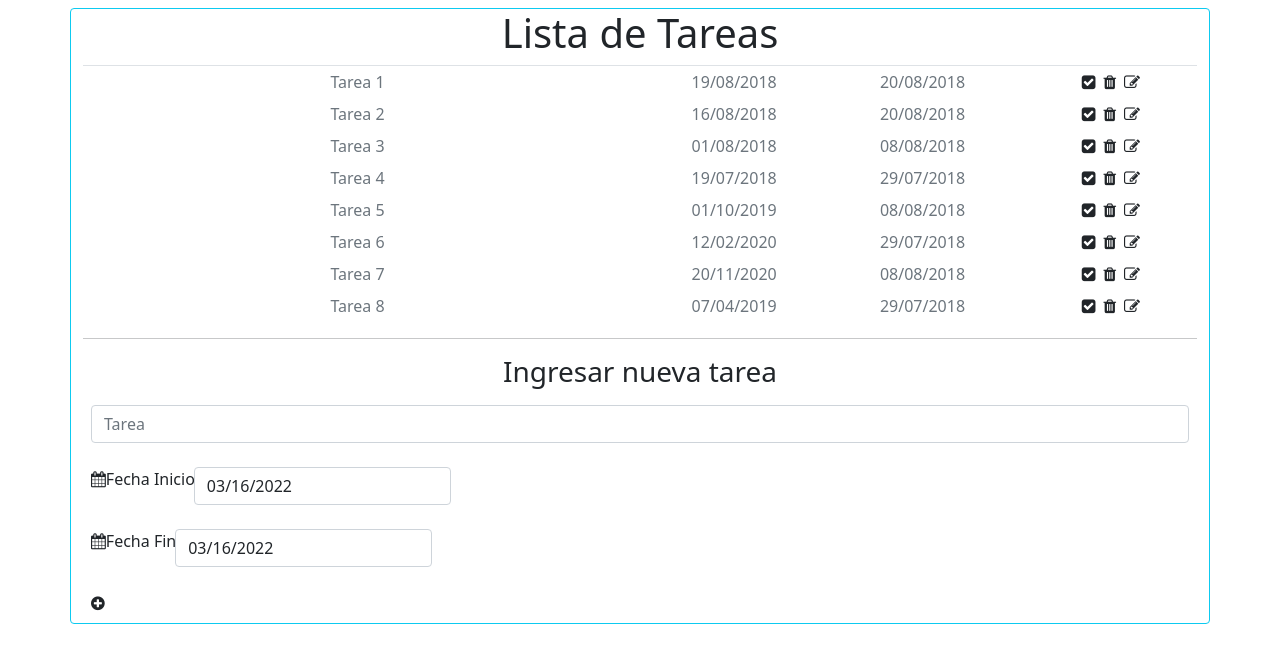
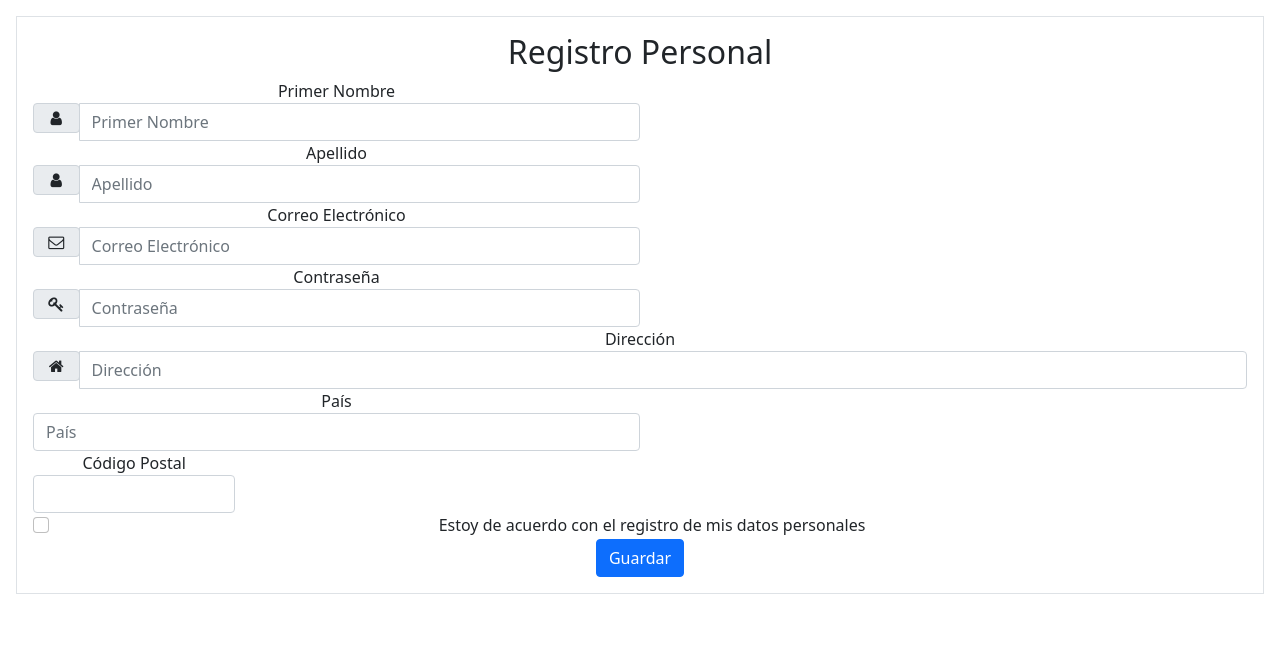
Before and after one commit to Juan-David-Orozco/class-components-react, a React (Create React App) app: page / in a window 1280 px wide. Shown: the top 662 px of the page. Built offline with nearby package versions, Linux system fonts and the light colour scheme; no server answers.

Commit message:
formulario registro - 1

```diff
--- /dev/null
+++ b/src/App_Registro.js
@@ -0,0 +1,17 @@
+import React, { Component } from 'react'
+import './App.css';
+import Form from './Form'
+
+export default class App_Registro extends Component {
+  render() {
+    return (
+      <div className="App">
+        <Form
+          formName='Registro Personal' input1='Primer Nombre' input2='Apellido'
+          input3='Correo Electrónico' input4='Contraseña' input5='Dirección'
+          input6='País' input7='Código Postal' buttonName='Guardar'
+        />
+      </div>
+    )
+  }
+}
--- /dev/null
+++ b/src/Form.js
@@ -0,0 +1,127 @@
+import React, { Component } from 'react'
+import Paises from './Paises'
+import '../node_modules/bootstrap/dist/css/bootstrap.css'
+import '../node_modules/font-awesome/css/font-awesome.css'
+
+export default class Form extends Component {
+
+  constructor(props){
+    super(props);
+    this.state = {
+      buscarPais:''
+    }
+  }
+
+  manejoOnChange = (e) => {
+    const nombrePais = e.target.value;
+    if (nombrePais.length > 2){
+      this.setState({buscarPais:nombrePais});
+    }
+  }
+
+  colocarPais = (nombrePais) => {
+    document.getElementById('pais').value = nombrePais;
+    this.setState({buscarPais:''})
+  }
+
+  componentDidMount(){
+    fetch('http://api.geonames.org/countryInfoJSON?lang=es&username=react_example')
+      .then((response) => {
+        return response.json();
+      })
+      .then((paisesJson) => {
+          this.setState({paises:paisesJson})
+      })
+  }
+
+
+  render() {
+    var paises = ''
+    if (this.state.buscarPais) {
+      paises = <Paises
+                buscarPais={this.state.buscarPais}
+                colocarPais={this.colocarPais}
+                paises={this.state.paises}
+              />;
+    }
+    return (
+      <div class='border m-3 p-3'>
+        <h2>{this.props.formName}</h2>
+        <div class="form-row">
+          <div class="form-group col-md-6">
+            <label for="inputName1">{this.props.input1}</label>
+            <div class='input-group'>
+              <div class="input-group-prepend">
+                <span class="input-group-text"><i class="fa fa-user fa-fw"></i></span>
+              </div>
+              <input type="text" class="form-control" id="inputFirstName" placeholder={this.props.input1} />
+            </div>
+          </div>
+          <div class="form-group col-md-6">
+            <label for="lastName">{this.props.input2}</label>
+            <div class='input-group'>
+              <div class="input-group-prepend">
+                <span class="input-group-text"><i class="fa fa-user fa-fw"></i></span>
+              </div>
+              <input type="text" class="form-control" id="inputLastName" placeholder={this.props.input2} />
+            </div>
+          </div>
+        </div>
+        <div class="form-row">
+          <div class="form-group col-md-6">
+            <label for="inputEmail4">{this.props.input3}</label>
+            <div class='input-group'>
+              <div class="input-group-prepend">
+                <span class="input-group-text"><i class="fa fa-envelope-o fa-fw"></i></span>
+              </div>
+              <input type="email" class="form-control" id="inputEmail4" placeholder={this.props.input3} />
+            </div>
+          </div>
+          <div class="form-group col-md-6">
+            <label for="inputPassword4">{this.props.input4}</label>
+            <div class='input-group'>
+              <div class="input-group-prepend">
+                <span class="input-group-text"><i class="fa fa-key fa-fw"></i></span>
+              </div>
+              <input type="password" class="form-control" id="inputPassword4" placeholder={this.props.input4} />
+            </div>
+          </div>
+        </div>
+        <div class="form-group">
+          <label for="inputAddress">{this.props.input5}</label>
+          <div class='input-group'>
+            <div class="input-group-prepend">
+              <span class="input-group-text"><i class="fa fa-home fa-fw"></i></span>
+            </div>
+            <input type="text" className="form-control" id="inputAddress" placeholder={this.props.input5} />
+          </div>
+        </div>
+        <div class="form-row">
+          <div class="form-group col-md-6">
+            <label for="inputCity">{this.props.input6}</label>
+            <input className="form-control" type='text' placeholder='País' id='pais'
+              onChange={this.manejoOnChange} />
+            <div className='row'>
+              <div className='col-md-12'>
+                {paises}
+              </div>
+            </div>
+          </div>
+          <div class="form-group col-md-2">
+            <label for="inputZip">{this.props.input7}</label>
+            <input type="text" class="form-control" id="inputZip" />
+          </div>
+        </div>
+        <div class="form-group">
+          <div class="form-check">
+            <input class="form-check-input" type="checkbox" id="gridCheck" />
+            <label class="form-check-label" for="gridCheck">
+              Estoy de acuerdo con el registro de mis datos personales
+            </label>
+          </div>
+        </div>
+        <button type="submit" class="btn btn-primary">{this.props.buttonName}</button>
+      </div>
+    )
+  }
+}
--- /dev/null
+++ b/src/Pais.js
@@ -0,0 +1,18 @@
+import React, { Component } from 'react'
+
+export default class Pais extends Component {
+  manejoOnClick = (e,countryName) => {
+    this.props.colocarPais(countryName);
+  }
+  render() {
+    return (
+      <button
+        type="button" className="list-group-item list-group-item-action"
+        id={this.props.countryName}
+        onClick={(e) => this.manejoOnClick(e, this.props.countryName)}
+      >
+        {this.props.countryName}
+      </button>
+    )
+  }
+}
--- /dev/null
+++ b/src/Paises.js
@@ -0,0 +1,40 @@
+import React, { Component } from 'react'
+import Pais from './Pais';
+import '../node_modules/bootstrap/dist/css/bootstrap.css'
+import '../node_modules/font-awesome/css/font-awesome.css'
+
+export default class Paises extends Component {
+
+  constructor(props){
+    super(props);
+    this.state = {
+      paises: this.props.paises
+    }
+  }
+
+  colocarPais = (nombrePais) => {
+    this.props.colocarPais(nombrePais);
+  }
+
+  render() {
+    var paises = <option>Seleccione un País</option>
+    if (this.props.buscarPais){
+      if (this.state.paises) {
+        paises = this.state.paises.geonames.map((pais, index) => {
+          if (pais.countryName.toUpperCase().indexOf(this.props.buscarPais.toUpperCase())===0)
+            return (
+              <Pais countryCode={pais.countryCode} countryName={pais.countryName} key={index}
+                colocarPais={this.colocarPais}/>
+            )
+        })
+      }
+    }
+
+    return (
+      <div className='list-group' id='lista_paises'>
+        {paises}
+      </div>
+    )
+  }
+
+}
--- a/src/index.js
+++ b/src/index.js
@@ -1,7 +1,8 @@
 import React from 'react';
 import ReactDOM from 'react-dom';
 import './index.css';
-import App from './App';
+//import App from './App';
+import AppRegistro from './App_Registro'
 import reportWebVitals from './reportWebVitals';
 
 const tasks = [
@@ -15,12 +16,22 @@ const tasks = [
     {actividad:'Tarea 8', fechaIni:'07/04/2019', fechaFin:'29/07/2018',complete:false}
 ]
 
+/*
 ReactDOM.render(
   <React.StrictMode>
     <App tasks={tasks}/>
   </React.StrictMode>,
   document.getElementById('root')
 );
+*/
+
+ReactDOM.render(
+  <React.StrictMode>
+    <AppRegistro />
+  </React.StrictMode>,
+  document.getElementById('root')
+);
+
 
 // If you want to start measuring performance in your app, pass a function
 // to log results (for example: reportWebVitals(console.log))
```
